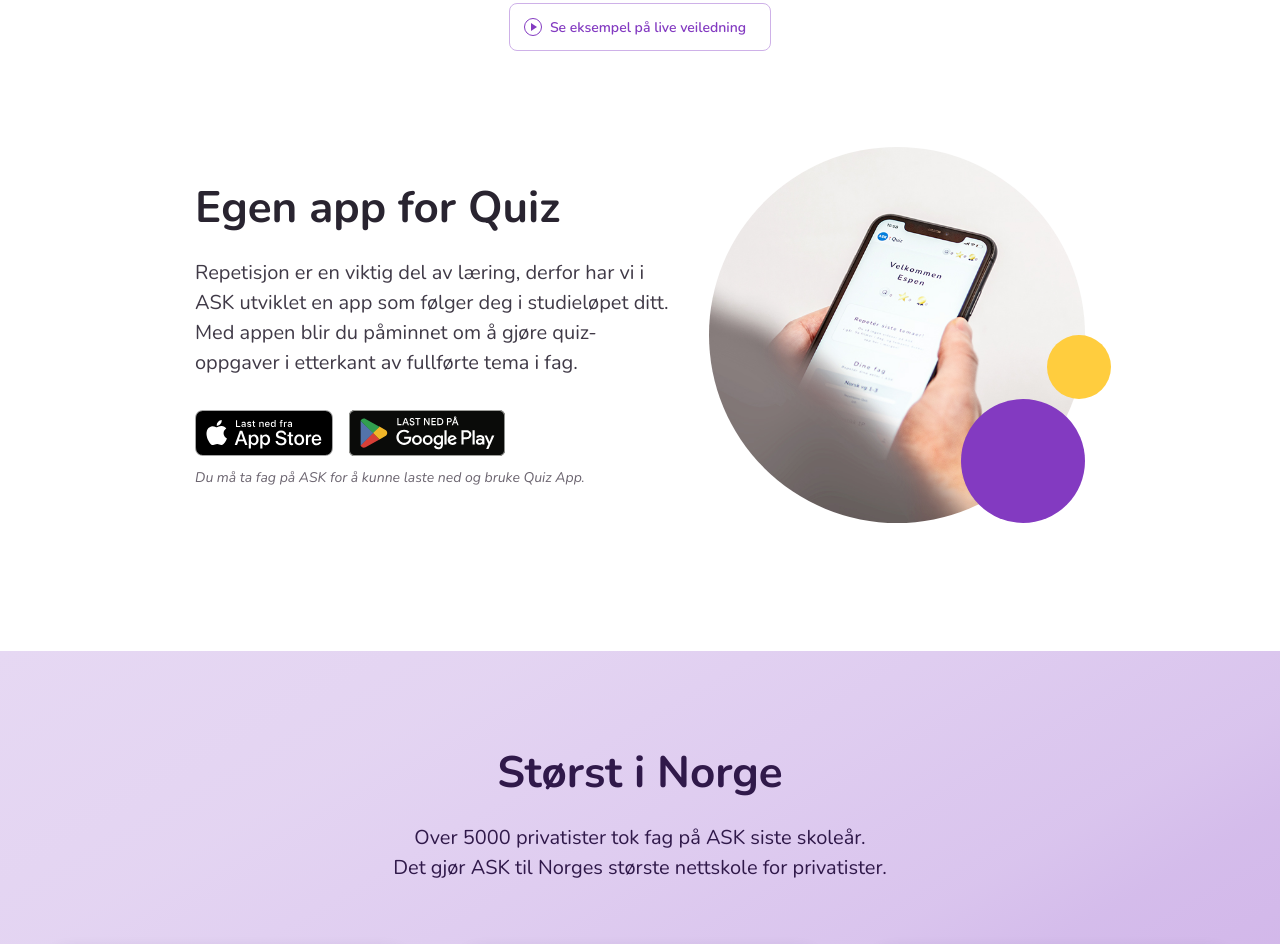
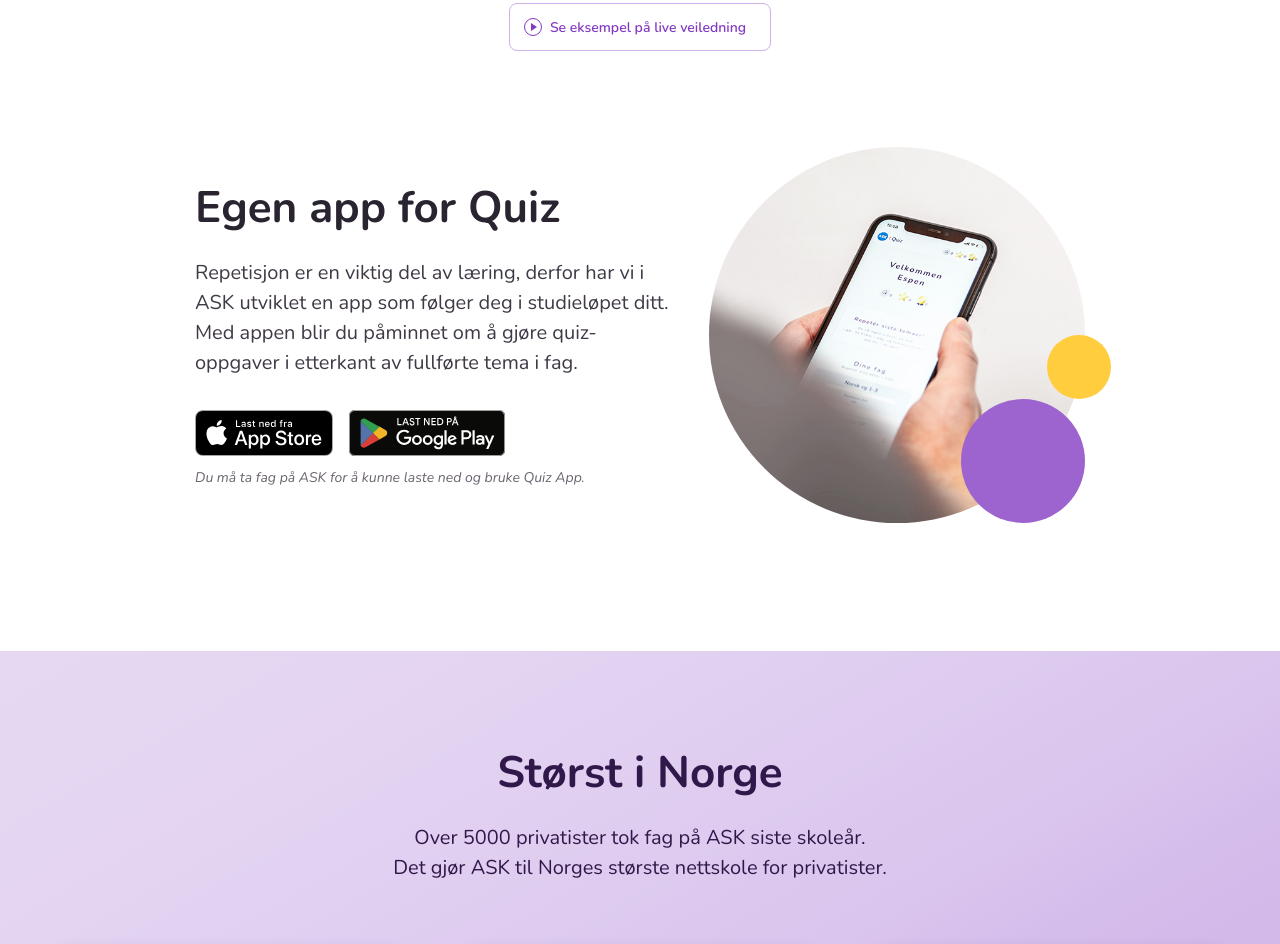
Before and after one commit to breadshaker/asksalgsside, a plain HTML site: page index.html in a window 1280 px wide. Shown: the part 4404-5348 px from the top of the page. Drawn offline with nearby package versions, Linux system fonts and the light colour scheme.

Commit message:
Endret farge på bobler ved quizapp bilde

```diff
--- a/assets/scss/modules/features.scss
+++ b/assets/scss/modules/features.scss
@@ -130,7 +130,7 @@
     width: 33%;
     height: 33%;
     border-radius: 50%;
-    background-color: var(--color-askPurple-100);
+    background-color: var(--color-askPurple-80);
 }
 
 .features-quiz__figure:before {
```
Also changed, not shown: assets/scss/ask.css, 1 other file.
